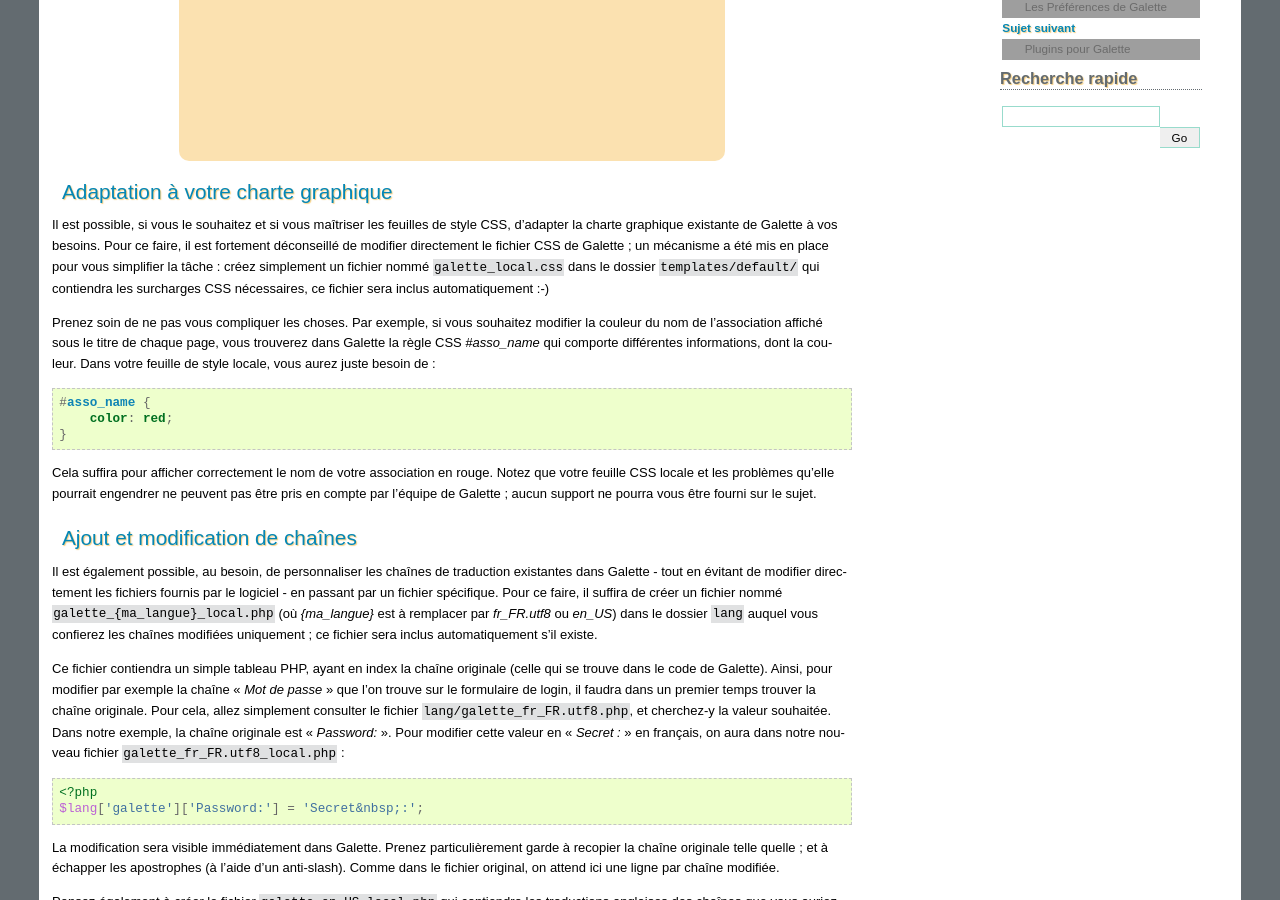
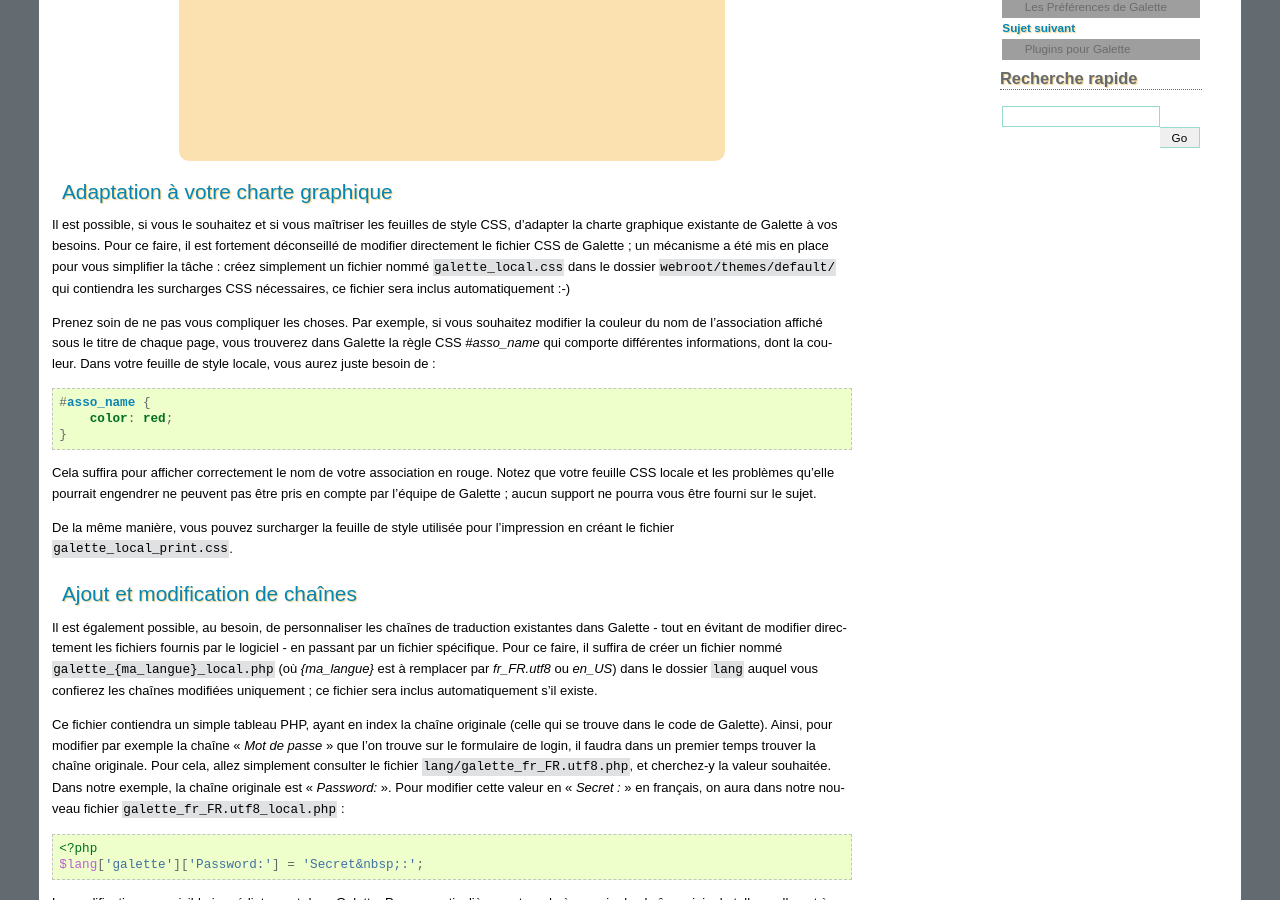
Before and after one commit to galette/galettedoc, a Sphinx documentation site: the page built from source/usermanual/avancee.rst, in a window 1280 px wide and 900 px high, scrolled down 332 px. Built offline with Sphinx 7.4.7, drawn with Linux system fonts in a browser that asks for light colours; grey boxes are pictures that could not be loaded.

Commit message:
Adaptation des CSS locales
refs #1101

```diff
--- a/source/usermanual/avancee.rst
+++ b/source/usermanual/avancee.rst
@@ -13,7 +13,7 @@ Utilisateurs avertis
 Adaptation à votre charte graphique
 ===================================
 
-Il est possible, si vous le souhaitez et si vous maîtriser les feuilles de style CSS, d'adapter la charte graphique existante de Galette à vos besoins. Pour ce faire, il est fortement déconseillé de modifier directement le fichier CSS de Galette ; un mécanisme a été mis en place pour vous simplifier la tâche : créez simplement un fichier nommé ``galette_local.css`` dans le dossier ``templates/default/`` qui contiendra les surcharges CSS nécessaires, ce fichier sera inclus automatiquement :-)
+Il est possible, si vous le souhaitez et si vous maîtriser les feuilles de style CSS, d'adapter la charte graphique existante de Galette à vos besoins. Pour ce faire, il est fortement déconseillé de modifier directement le fichier CSS de Galette ; un mécanisme a été mis en place pour vous simplifier la tâche : créez simplement un fichier nommé ``galette_local.css`` dans le dossier ``webroot/themes/default/`` qui contiendra les surcharges CSS nécessaires, ce fichier sera inclus automatiquement :-)
 
 Prenez soin de ne pas vous compliquer les choses. Par exemple, si vous souhaitez modifier la couleur du nom de l'association affiché sous le titre de chaque page, vous trouverez dans Galette la règle CSS `#asso_name` qui comporte différentes informations, dont la couleur. Dans votre feuille de style  locale, vous aurez juste besoin de :
 
@@ -24,6 +24,8 @@ Prenez soin de ne pas vous compliquer les choses. Par exemple, si vous souhaitez
    }
 
 Cela suffira pour afficher correctement le nom de votre association en rouge. Notez que votre feuille CSS locale et les problèmes qu'elle pourrait engendrer ne peuvent pas être pris en compte par l'équipe de Galette ; aucun support ne pourra vous être fourni sur le sujet.
+
+De la même manière, vous pouvez surcharger la feuille de style utilisée pour l'impression en créant le fichier ``galette_local_print.css``.
 
 Ajout et modification de chaînes
 ================================
```
